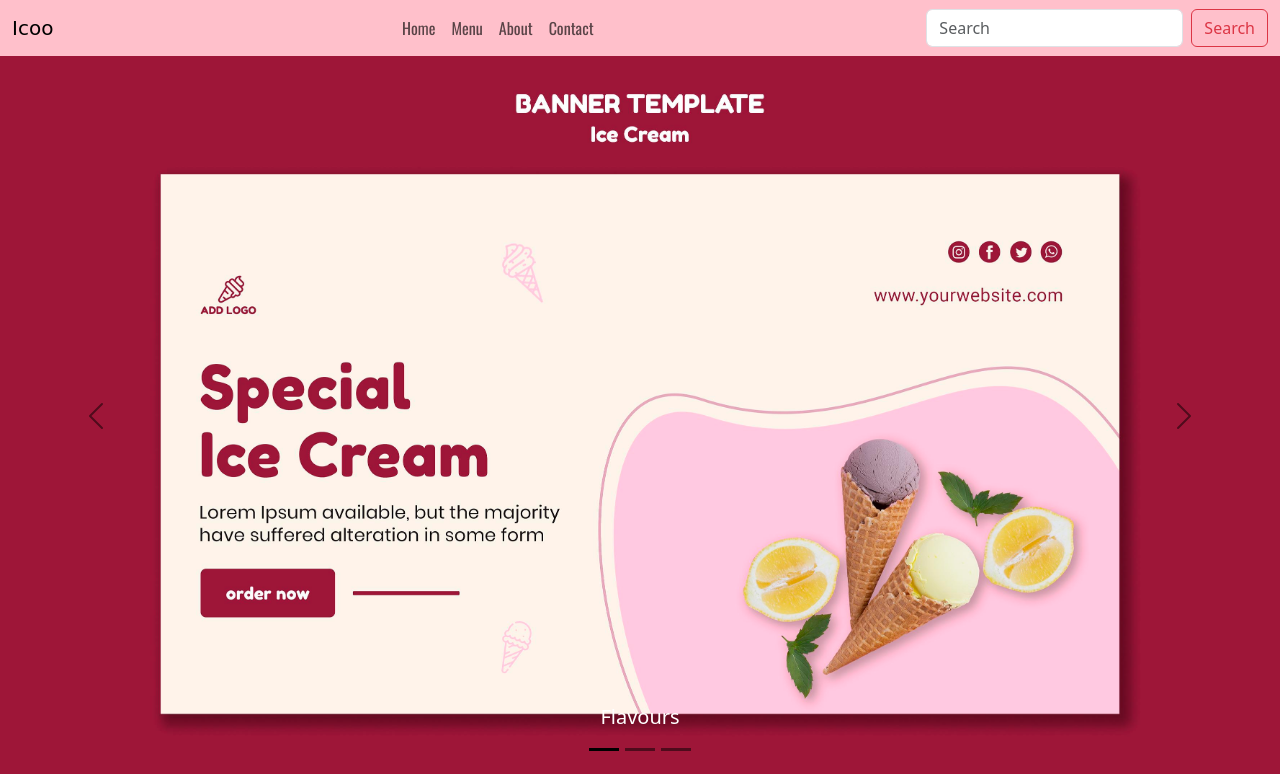
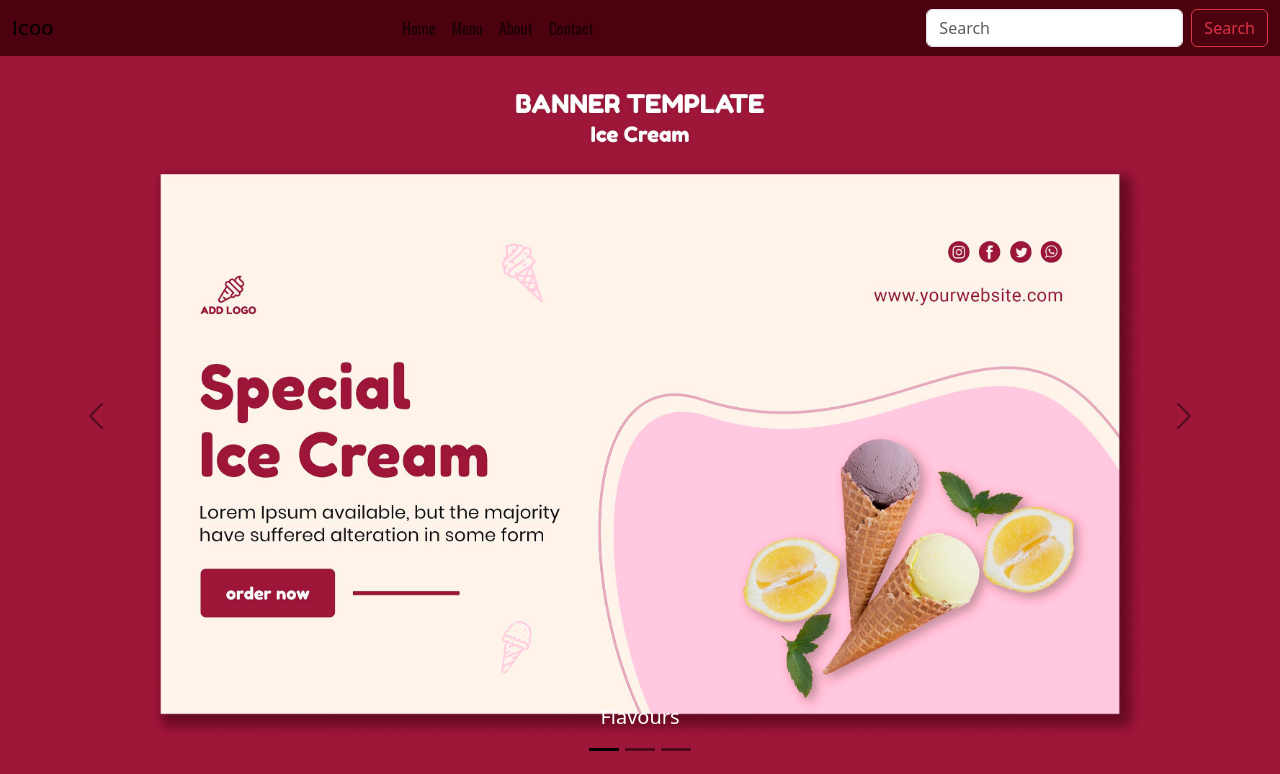
Before and after one commit to codewithzobia/Responsive-Icecream-Bootstrap-Website, a plain HTML site: page index.html in a window 1280 px wide. Shown: the top 774 px of the page. Drawn offline with nearby package versions, Linux system fonts and the light colour scheme; a web font is replaced by a local one.

Commit message:
style.css

```diff
--- a/style.css
+++ b/style.css
@@ -1,12 +1,15 @@
 
 .bg{
-    background-color: pink;
+    background-color: rgb(75, 2, 14);
+    color: white;
 }
 .nav-item{
+    color: #ffffff;
     font-family: "Oswald", sans-serif;
     font-optical-sizing: auto;
     font-weight: <weight>;
     font-style: normal;
+
 }
 .nav-item:hover{
 
@@ -47,3 +50,6 @@ h1{
     font-weight: <weight>;
     font-style: normal;
 }
+.fa-brands{
+    cursor: pointer;
+}
```
